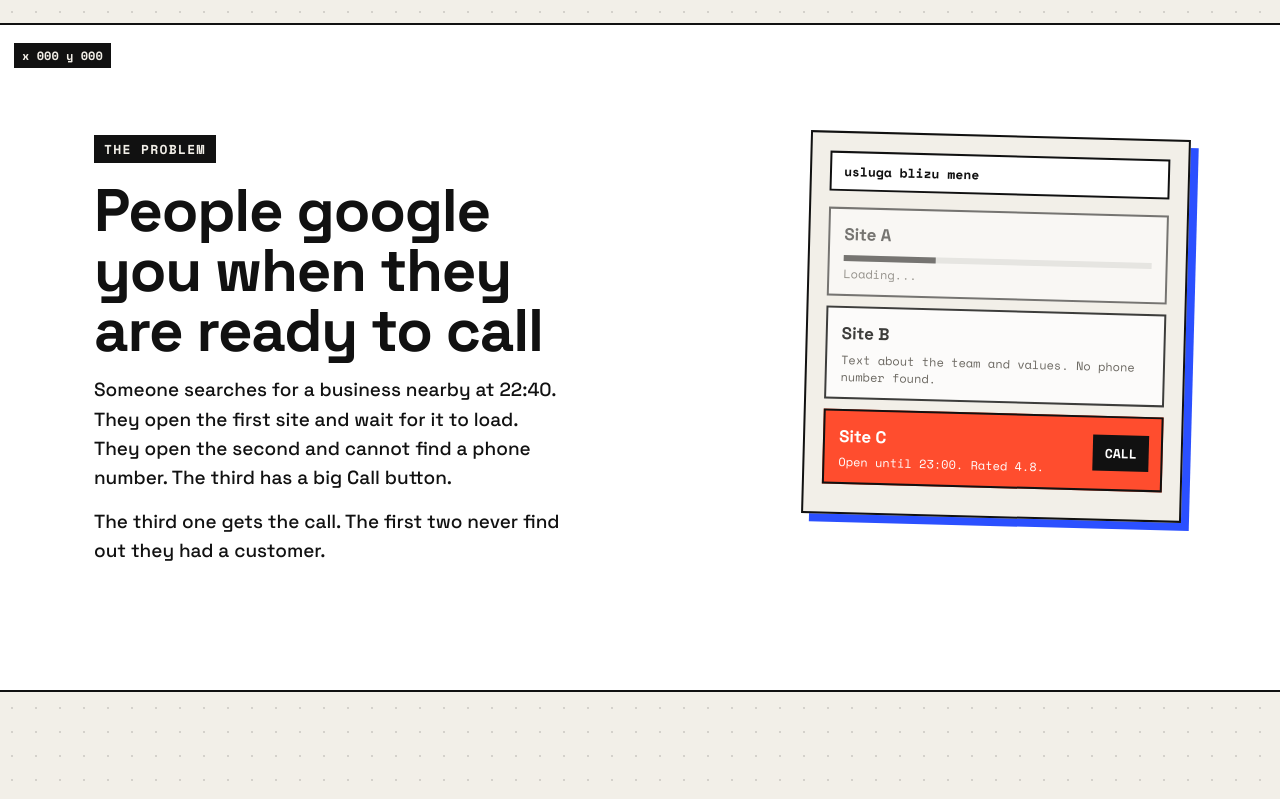
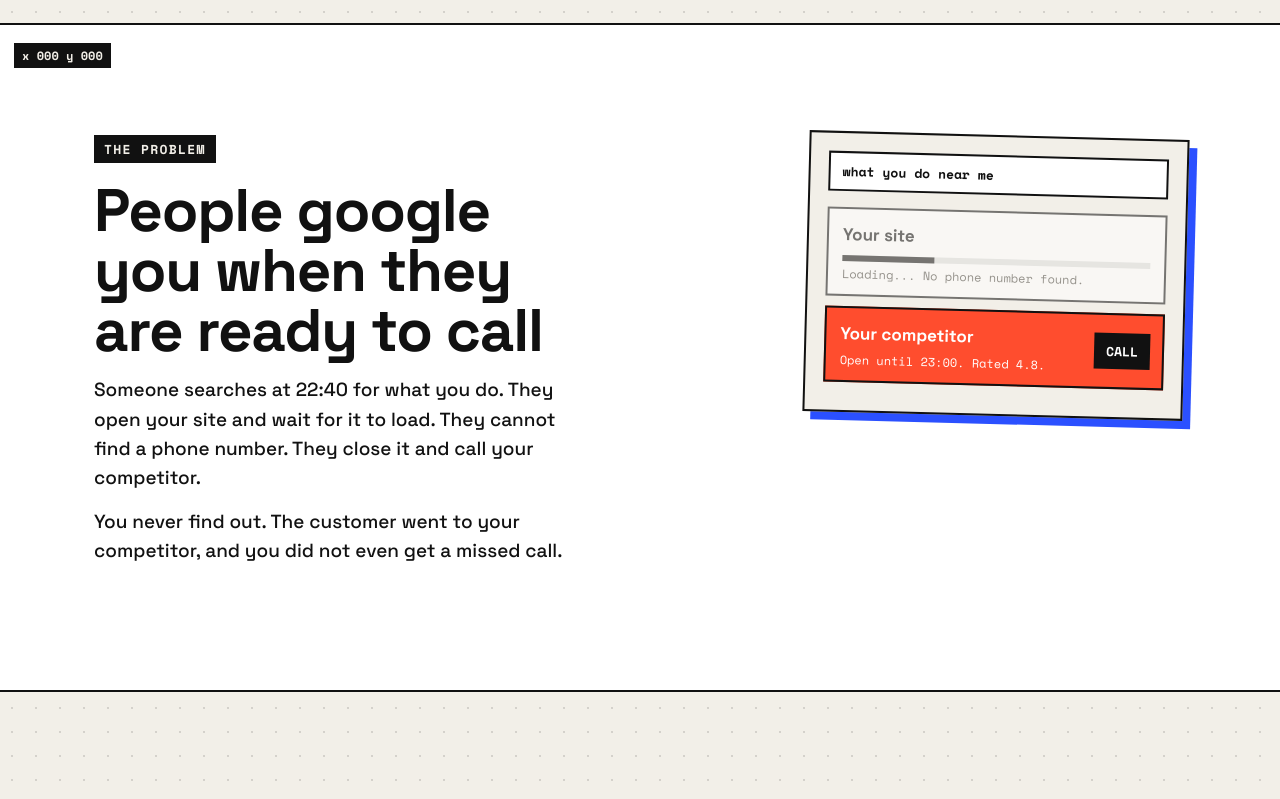
Before and after one commit to dejanapopovicc-ctrl/dr-markovic-sajt, a plain HTML site: page kiku-digital/index.html in a window 1280 px wide. Shown: the part 720-1519 px from the top of the page. Drawn offline with nearby package versions, Linux system fonts and the light colour scheme.

Commit message:
kiku: relatable problem copy
Co-Authored-By: Claude Sonnet 5.5 <noreply@anthropic.com>
Claude-Session: https://claude.ai/code/session_01V3JmGBF9gH4uU2Pj2Q4oNs

```diff
--- a/kiku-digital/index.html
+++ b/kiku-digital/index.html
@@ -4,7 +4,7 @@
 <title>kiku digital | Sajtovi za lokalne biznise u Srbiji</title><meta name="description" content="Sajt na kom se odmah vidi šta radiš i kako da te pozovu. Pet godina iskustva, srpski i engleski, radi na telefonu."><meta name="robots" content="noindex, nofollow">
 <link rel="preconnect" href="https://wsrv.nl" crossorigin><link rel="preconnect" href="https://fonts.googleapis.com"><link rel="preconnect" href="https://fonts.gstatic.com" crossorigin>
 <link href="https://fonts.googleapis.com/css2?family=Space+Grotesk:wght@500;700&family=Space+Mono:wght@400;700&display=swap" rel="stylesheet">
-<link rel="stylesheet" href="style.css?v=6"></head>
+<link rel="stylesheet" href="style.css?v=7"></head>
 <body data-title-sr="kiku digital | Sajtovi za lokalne biznise u Srbiji" data-title-en="kiku digital | Websites for local businesses in Serbia"><header class="top"><div class="wrap nb"><a class="logo" href="#top">kiku<i>.</i>digital</a><nav id="links"><a href="#dobijas"><span class="sr">Šta dobijaš</span><span class="en">What you get</span></a><a href="#radovi"><span class="sr">Radovi</span><span class="en">Work</span></a><a href="#proces"><span class="sr">Proces</span><span class="en">Process</span></a><a href="#kontakt"><span class="sr">Kontakt</span><span class="en">Contact</span></a></nav>
 <div class="lang" role="group" aria-label="Language"><button data-l="sr">SR</button><button data-l="en">EN</button></div><button class="burger" aria-label="Menu">&#9776;</button></div></header><main><section class="hero" id="top"><div class="wrap"><p class="kick"><span class="sr">Web dizajn za lokalne biznise u Srbiji</span><span class="en">Web design for local businesses in Serbia</span></p>
 <h1><span class="sr">Sajt na kom se odmah vidi šta radiš i kako da te pozovu</span><span class="en">A website that shows right away what you do and how to call you</span></h1>
@@ -12,12 +12,11 @@
 <div class="cta2"><a class="btn" href="#kontakt"><span class="sr">Zatraži predlog sajta</span><span class="en">Ask for a site proposal</span></a><a class="lnk" href="#radovi"><span class="sr">Pogledaj radove</span><span class="en">See the work</span></a></div></div></section>
 
 <section class="prob" id="problem"><div class="wrap two"><div><span class="eyebrow"><span class="sr">Problem</span><span class="en">The problem</span></span><h2><span class="sr">Ljudi te guglaju kad su spremni da zovu</span><span class="en">People google you when they are ready to call</span></h2>
-<p><span class="sr">Neko u 22:40 traži nekoga u svom kraju. Otvori prvi sajt i čeka da se učita. Otvori drugi i ne nađe broj telefona. Treći ima veliko dugme Pozovi.</span><span class="en">Someone searches for a business nearby at 22:40. They open the first site and wait for it to load. They open the second and cannot find a phone number. The third has a big Call button.</span></p>
-<p><span class="sr">Treći dobija poziv. Prva dva nikad ne saznaju da su imala mušteriju.</span><span class="en">The third one gets the call. The first two never find out they had a customer.</span></p></div>
-<div class="phone" aria-hidden="true"><div class="q">usluga blizu mene</div>
-<div class="res r1"><b><span class="sr">Sajt A</span><span class="en">Site A</span></b><span class="ld"><i></i></span><small><span class="sr">Učitava se...</span><span class="en">Loading...</span></small></div>
-<div class="res r2"><b><span class="sr">Sajt B</span><span class="en">Site B</span></b><small><span class="sr">Tekst o timu i vrednostima. Broj telefona nije nađen.</span><span class="en">Text about the team and values. No phone number found.</span></small></div>
-<div class="res r3"><b><span class="sr">Sajt C</span><span class="en">Site C</span></b><small><span class="sr">Otvoreno do 23h. Ocena 4,8.</span><span class="en">Open until 23:00. Rated 4.8.</span></small><em><span class="sr">Pozovi</span><span class="en">Call</span></em></div></div></div></section>
+<p><span class="sr">Neko u 22:40 traži ono čime se ti baviš. Otvori tvoj sajt i čeka da se učita. Ne nađe broj telefona. Zatvori sajt i pozove konkurenciju.</span><span class="en">Someone searches at 22:40 for what you do. They open your site and wait for it to load. They cannot find a phone number. They close it and call your competitor.</span></p>
+<p><span class="sr">Ti to nikad ne saznaš. Mušterija je otišla konkurenciji, a tebi nije stigao ni propušten poziv.</span><span class="en">You never find out. The customer went to your competitor, and you did not even get a missed call.</span></p></div>
+<div class="phone" aria-hidden="true"><div class="q"><span class="sr">ono što radiš blizu mene</span><span class="en">what you do near me</span></div>
+<div class="res r1"><b><span class="sr">Tvoj sajt</span><span class="en">Your site</span></b><span class="ld"><i></i></span><small><span class="sr">Učitava se... Broj telefona nije nađen.</span><span class="en">Loading... No phone number found.</span></small></div>
+<div class="res r3"><b><span class="sr">Konkurent</span><span class="en">Your competitor</span></b><small><span class="sr">Otvoreno do 23h. Ocena 4,8.</span><span class="en">Open until 23:00. Rated 4.8.</span></small><em><span class="sr">Pozovi</span><span class="en">Call</span></em></div></div></div></section>
 
 <section class="sol" id="resenje"><div class="wrap"><span class="eyebrow"><span class="sr">Rešenje</span><span class="en">The fix</span></span><h2><span class="sr">Sajt koji odgovara na tri pitanja</span><span class="en">A site that answers three questions</span></h2><div class="sv"><article><span class="n">01</span><h3><span class="sr">Šta radiš?</span><span class="en">What do you do?</span></h3><p><span class="sr">Na prvom ekranu piše čime se baviš i gde. Bez priče o timu i vrednostima.</span><span class="en">The first screen says what you do and where. No story about teams and values.</span></p></article><article><span class="n">02</span><h3><span class="sr">Mogu li da ti verujem?</span><span class="en">Can I trust you?</span></h3><p><span class="sr">Ocena sa Google mapa, tvoje usluge i pravi podaci. Sve što čovek proveri pre poziva.</span><span class="en">Your Google rating, your services and real details. Everything a person checks before calling.</span></p></article><article><span class="n">03</span><h3><span class="sr">Kako da te pozovem?</span><span class="en">How do I call you?</span></h3><p><span class="sr">Dugme Pozovi, mapa i radno vreme su na svakom ekranu.</span><span class="en">A Call button, the map and the opening hours are on every screen.</span></p></article></div></div></section>
 
@@ -57,5 +56,5 @@
 <ol class="steps"><li><span class="sr">Pošalješ link</span><span class="en">You send a link</span></li><li><span class="sr">Ja pogledam i javim se</span><span class="en">I look and get back to you</span></li><li><span class="sr">Dogovorimo sledeći korak</span><span class="en">We agree on the next step</span></li></ol>
 <a class="btn big" href="mailto:ZAMENI@EMAIL"><span class="sr">Pošalji link</span><span class="en">Send a link</span></a></div></section>
 
-<section class="warn" id="upozorenje"><div class="wrap"><p><span class="sr">Ako sajt ostane isti, ostaje i ovo: neko te traži u 22:40, ne nađe broj i pozove komšiju.</span><span class="en">If the site stays the same, so does this: someone looks for you at 22:40, cannot find a number and calls your neighbour.</span></p>
-<p class="ps"><b>P.S.</b> <span class="sr">Ne moraš da znaš ništa o sajtovima. Pošalji link i reci čime se baviš. Ostalo radim ja.</span><span class="en">You do not need to know anything about websites. Send a link and tell me what you do. I handle the rest.</span></p></div></section></main><footer><div class="wrap big"><div class="wm" aria-hidden="true">kiku<i>.</i>digital</div></div><div class="wrap"><span>kiku digital</span><span><span class="sr">Radovi su koncept demo sajtovi.</span><span class="en">The work shown is concept demo sites.</span></span></div></footer><div class="xy" id="xy" aria-hidden="true">x 000 y 000</div><script src="app.js?v=6" defer></script></body></html>
+<section class="warn" id="upozorenje"><div class="wrap"><p><span class="sr">Ako sajt ostane isti, ostaje i ovo: neko te traži u 22:40, ne nađe broj i pozove konkurenciju.</span><span class="en">If the site stays the same, so does this: someone looks for you at 22:40, cannot find a number and calls your competitor.</span></p>
+<p class="ps"><b>P.S.</b> <span class="sr">Ne moraš da znaš ništa o sajtovima. Pošalji link i reci čime se baviš. Ostalo radim ja.</span><span class="en">You do not need to know anything about websites. Send a link and tell me what you do. I handle the rest.</span></p></div></section></main><footer><div class="wrap big"><div class="wm" aria-hidden="true">kiku<i>.</i>digital</div></div><div class="wrap"><span>kiku digital</span><span><span class="sr">Radovi su koncept demo sajtovi.</span><span class="en">The work shown is concept demo sites.</span></span></div></footer><div class="xy" id="xy" aria-hidden="true">x 000 y 000</div><script src="app.js?v=7" defer></script></body></html>
```
